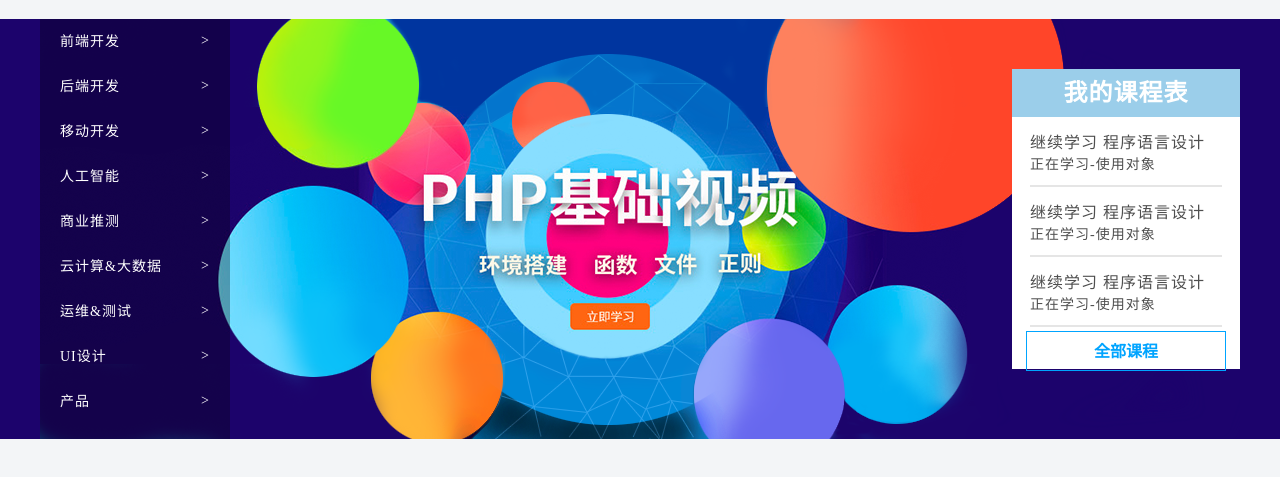
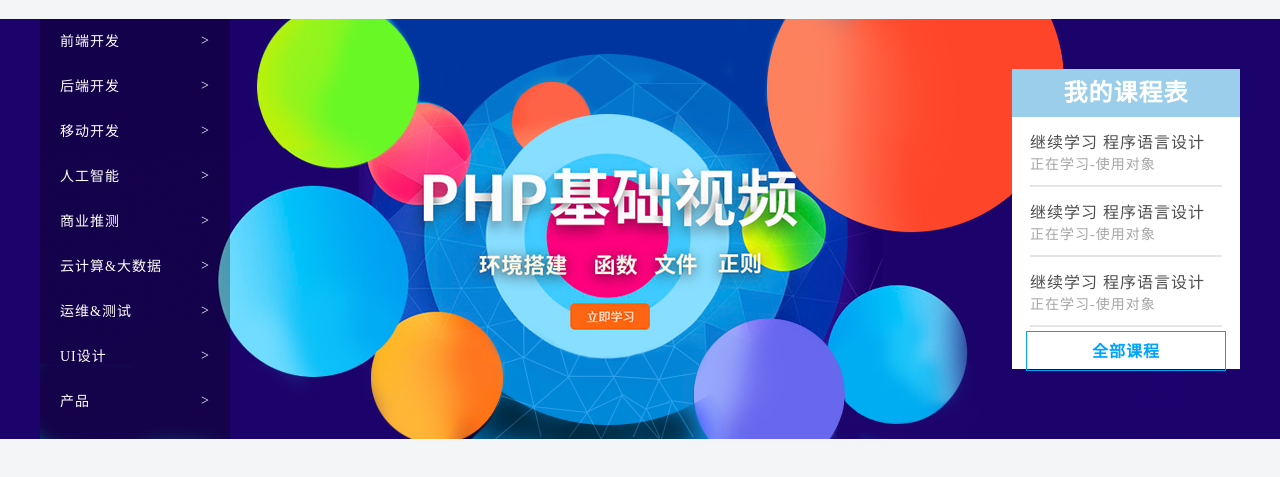
Before and after one commit to jayden-leo/HTML_CSS, a plain HTML site: page online_study/index.html in a window 1280 px wide. Shown: the part 83-560 px from the top of the page. Drawn offline with Linux system fonts and the light colour scheme.

```diff
--- a/online_study/css/index.css
+++ b/online_study/css/index.css
@@ -195,7 +195,7 @@ h1 {
 
 .banner .right .content dd {
     font-size: 14px;
-    color: #4e4e4e;
+    color: #a5a5a5;
     letter-spacing: 1px;
 }
 
@@ -210,4 +210,5 @@ h1 {
     font-weight: 700;
     text-align: center;
     line-height: 40px;
+    letter-spacing: 1px;
 }
```
